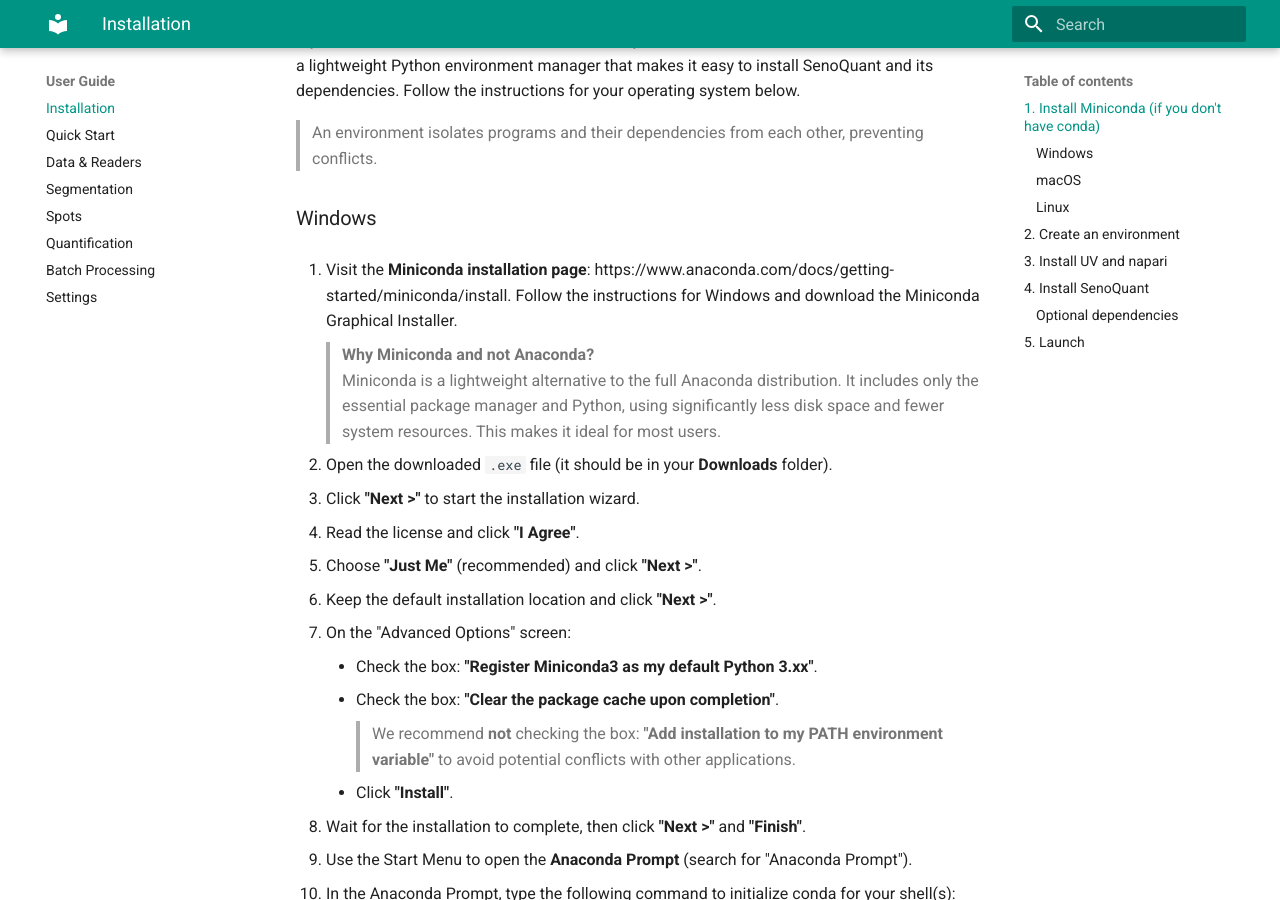
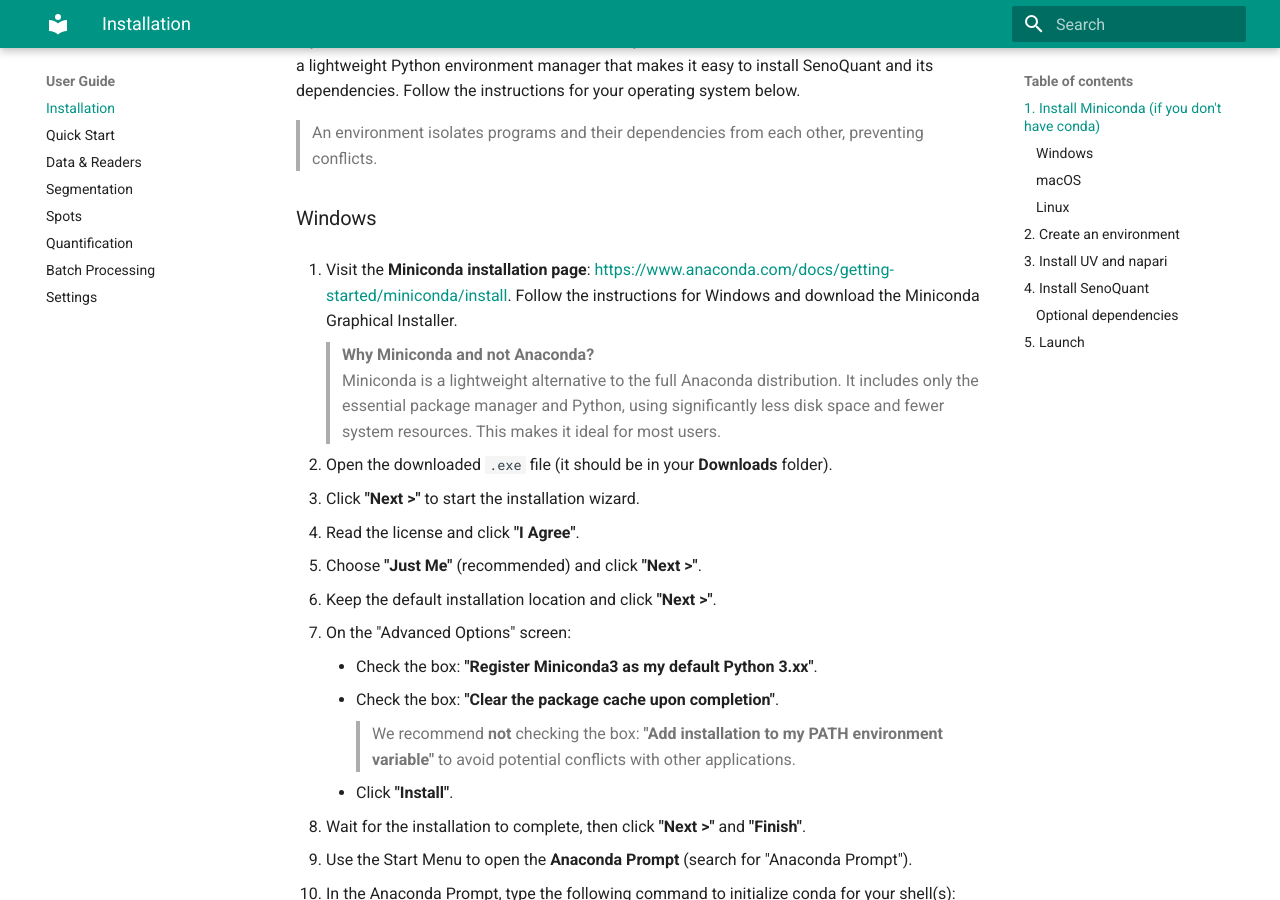
Before and after one commit to HaamsRee/senoquant, an MkDocs documentation site: the page built from docs/user/installation.md, in a window 1280 px wide and 900 px high, scrolled down 317 px. Built offline with MkDocs 1.6.1 and Material for MkDocs 9.7.7, drawn with Linux system fonts in a browser that asks for light colours.

```diff
--- a/docs/user/installation.md
+++ b/docs/user/installation.md
@@ -9,7 +9,7 @@ If you don't have conda or don't know what it is, you need to install **Minicond
 
 ### Windows
 
-1. Visit the **Miniconda installation page**: https://www.anaconda.com/docs/getting-started/miniconda/install. Follow the instructions for Windows and download the Miniconda Graphical Installer.
+1. Visit the **Miniconda installation page**: <https://www.anaconda.com/docs/getting-started/miniconda/install>. Follow the instructions for Windows and download the Miniconda Graphical Installer.
 
     > **Why Miniconda and not Anaconda?**
     Miniconda is a lightweight alternative to the full Anaconda distribution. It includes only the essential package manager and Python, using significantly less disk space and fewer system resources. This makes it ideal for most users.
```
